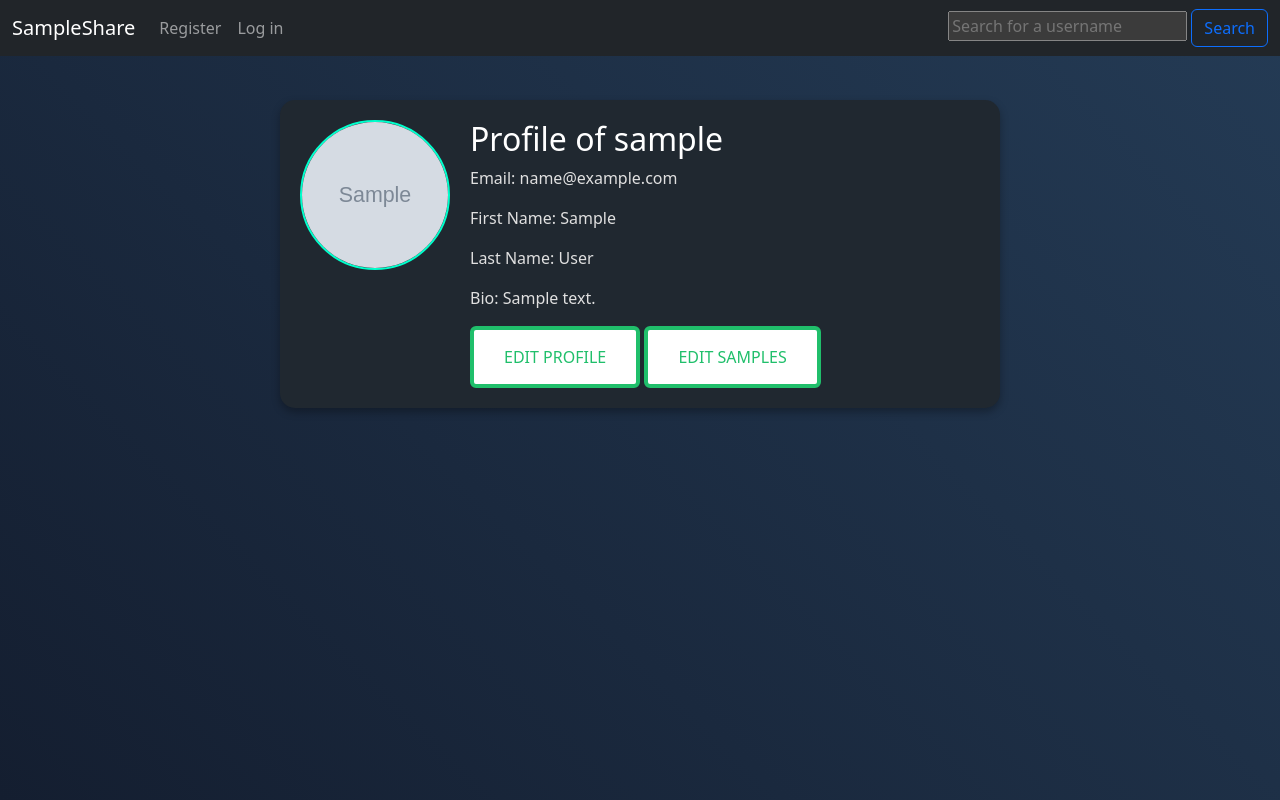
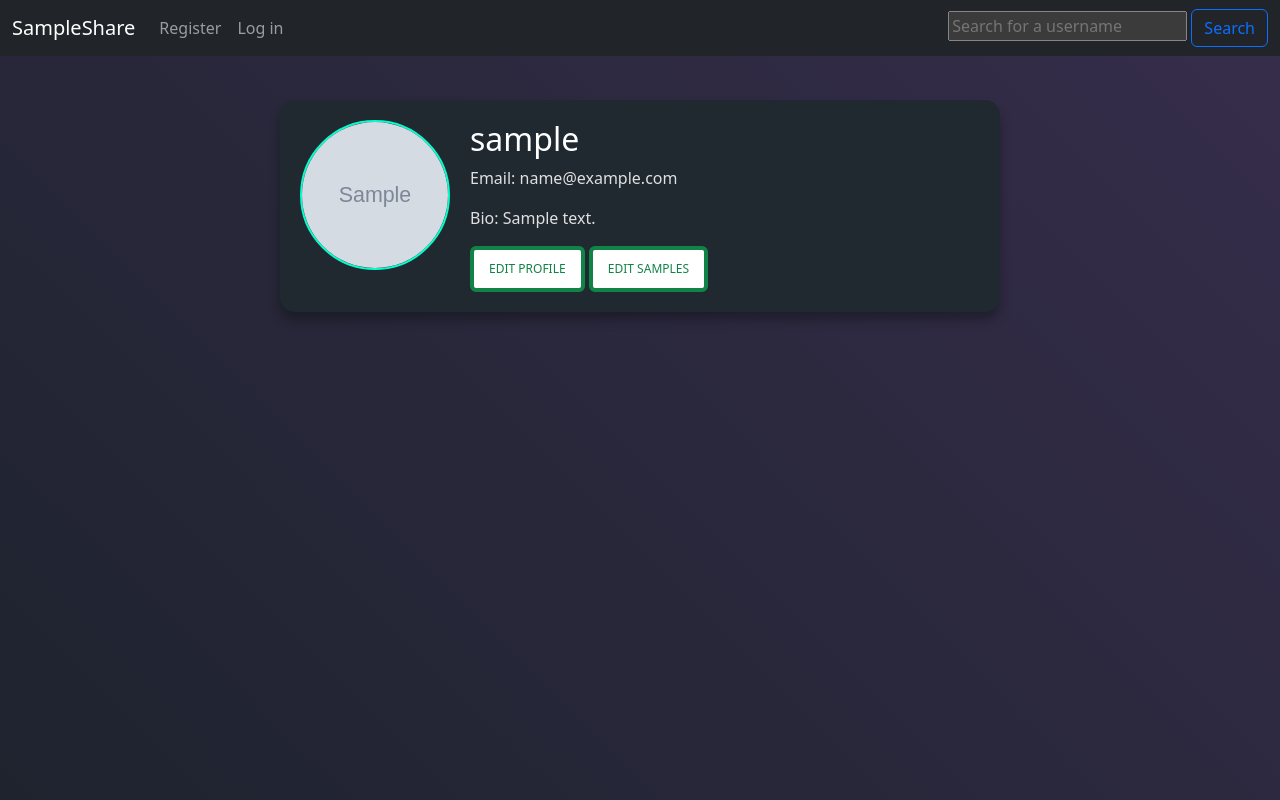
Before and after one commit to chrispugliese/SampleShare, a Django app: page /profile/sample/ in a window 1280 px wide. Run offline with Django 5.2, Linux system fonts and the light colour scheme; tables that the repository leaves empty hold one stand-in row (values such as "Sample post"); grey boxes marked "Sample" are stand-in pictures.

Commit message:
deleted old profile.html, added some button styling

```diff
--- a/static/css/custom_style.css
+++ b/static/css/custom_style.css
@@ -1,6 +1,6 @@
 /* Style the body */
 body {
-    background-image: linear-gradient(45deg, #141E30, #243B55); /* Dark blue gradient */
+    background-image: linear-gradient(45deg, #1e232e , #362d4b ); /* Dark blue gradient */
     background-repeat: no-repeat;
     background-size: cover; /* Ensures the gradient covers the entire page */
     min-height: 100vh; /* Ensures gradient covers the full viewport height */
@@ -12,7 +12,7 @@ body {
     background-color: #202830; /* Brighter background compared to the page */
     padding: 20px;
     border-radius: 15px; /* Rounded corners */
-    box-shadow: 0 4px 8px rgba(0, 0, 0, 0.3); /* Slight shadow for depth */
+    box-shadow: 0 8px 12px rgba(0, 0, 0, 0.3); /* Slight shadow for depth */
     color: #e0e0e0; /* Text color */
     margin-top: 20px; /* Space from the top */
   }
@@ -99,14 +99,14 @@ body {
 
 /* Base button styling */
 .animated-border-btn {
-    color: #20bf6b; /* Initial text color */
+    color: #128347; /* Initial text color */
     background-color: #ffffff; /* White background */
-    padding: 15px 30px;
-    border: 4px solid #20bf6b; /* Green border */
+    padding: 10px 15px;
+    border: 4px solid #128347; /* Green border */
     border-radius: 6px; /* Initial border-radius */
     text-transform: uppercase;
     display: inline-block;
-    font-size: 16px;
+    font-size: 12px;
     transition: all 0.3s ease; /* Smooth transition for all properties */
     cursor: pointer;
   }
--- a/website/templates/login.html
+++ b/website/templates/login.html
@@ -13,7 +13,7 @@
         <div class="mb-3">
             <input type="password" class="form-control" name="password", placeholder ="Password" required>
         </div>
-        <button type="submit" class="btn btn-secondary">Log in</button>
+        <button type="submit" class="btn btn-primary animated-border-btn">Log in</button>
     </form>
 </body>
     {% endblock %}
--- a/website/templates/profile_page.html
+++ b/website/templates/profile_page.html
@@ -18,10 +18,10 @@
           {% endif %}
 
           <div class="profile-details">
-            <h2>Profile of {{ profile_user.username }}</h2>
+            <h2>{{ profile_user.username }}</h2>
             <p>Email: {{ profile_user.email }}</p>
-            <p>First Name: {{ profile_user.first_name }}</p>
-            <p>Last Name: {{ profile_user.last_name }}</p>
+            <!--<p>First Name: {{ profile_user.first_name }}</p>-->
+            <!--<p>Last Name: {{ profile_user.last_name }}</p>-->
             <p>Bio: {{ profile_user.userprofile.bio }}</p>
             <!-- Link to Edit Profile -->
             <a href="{% url 'edit_profile' %}" class="btn btn-primary animated-border-btn">Edit Profile</a>
```
Also changed, not shown: website/templates/profile.html (deleted, +0 -91 lines).
